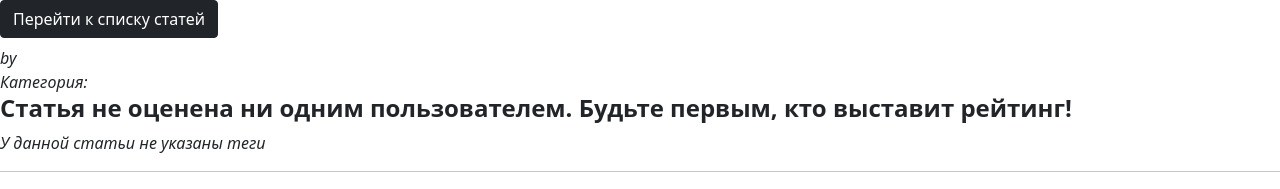
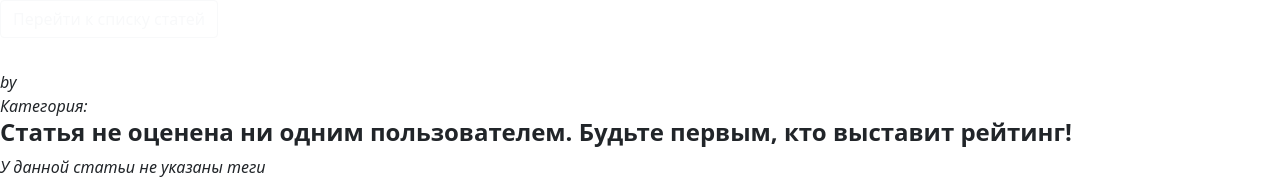
Before and after one commit to nktph/NedoKinopoisk_CourseProject, a Django app: template templates/articles/detail.html in a window 1280 px wide. Shown: the part 64-253 px from the top of the page. Run offline with Django 3.2, Linux system fonts and the light colour scheme; the template is opened without the code that fills it, so the values that code supplies are empty.

Commit message:
theme colors optimization

```diff
--- a/templates/articles/detail.html
+++ b/templates/articles/detail.html
@@ -5,8 +5,14 @@
 {% block theme %}class="bg-{{ color }} text-dark"{% endblock %}
 
 {% block content %}
-    <a class="btn btn-dark" href="{% url 'articles:index' %}"><span
-            class="bi bi-card-list"></span> Перейти к списку статей</a><br>
+    {% if color == 'light' %}
+        <a class="btn btn-outline-dark mb-4" href="{% url 'articles:index' %}"><span
+                class="bi bi-card-list"></span> Перейти к списку статей</a><br>
+    {% else %}
+        <a class="btn btn-outline-light mb-4" href="{% url 'articles:index' %}"><span
+                class="bi bi-card-list"></span> Перейти к списку статей</a><br>
+    {% endif %}
+
     {% if user.is_authenticated %}
         {% if user.is_superuser or user.username == article.author_name %}
             <a class="btn btn-info" href="{% url 'articles:edit' article.id %}">Редактировать</a>
--- a/templates/articles/search.html
+++ b/templates/articles/search.html
@@ -96,7 +96,12 @@
             <h1>Поисковый запрос пуст. Попробуйте ввести что-то, вдруг получится лучше =)</h1>
         {% endif %}
         <hr>
+    {% if color == 'light' %}
         <a class="btn btn-outline-dark" href="{% url 'articles:index' %}"><span
                 class="bi bi-card-list"></span> Перейти к списку статей</a><br>
+    {% else %}
+        <a class="btn btn-outline-light" href="{% url 'articles:index' %}"><span
+                class="bi bi-card-list"></span> Перейти к списку статей</a><br>
+    {% endif %}
     </div>
 {% endblock %}
--- a/templates/base.html
+++ b/templates/base.html
@@ -110,9 +110,15 @@
             <div class="card w-50 bg-{{ color }} text-dark">
                 <div class="card-body">
                     <h5 class="card-title">Облако тегов</h5>
+                {% if color == 'secondary' %}
                     {% for tag in tags %}
                         <em><a href="{% url 'articles:bytags' tag.id %}" class="card-text"><span class="btn btn-primary">{{ tag.name }}</span></a></em>
                     {% endfor %}
+                {% else %}
+                    {% for tag in tags %}
+                        <em><a href="{% url 'articles:bytags' tag.id %}" class="card-text"><span class="btn btn-secondary">{{ tag.name }}</span></a></em>
+                    {% endfor %}
+                {% endif %}
                 </div>
             </div>
         </div>
```
